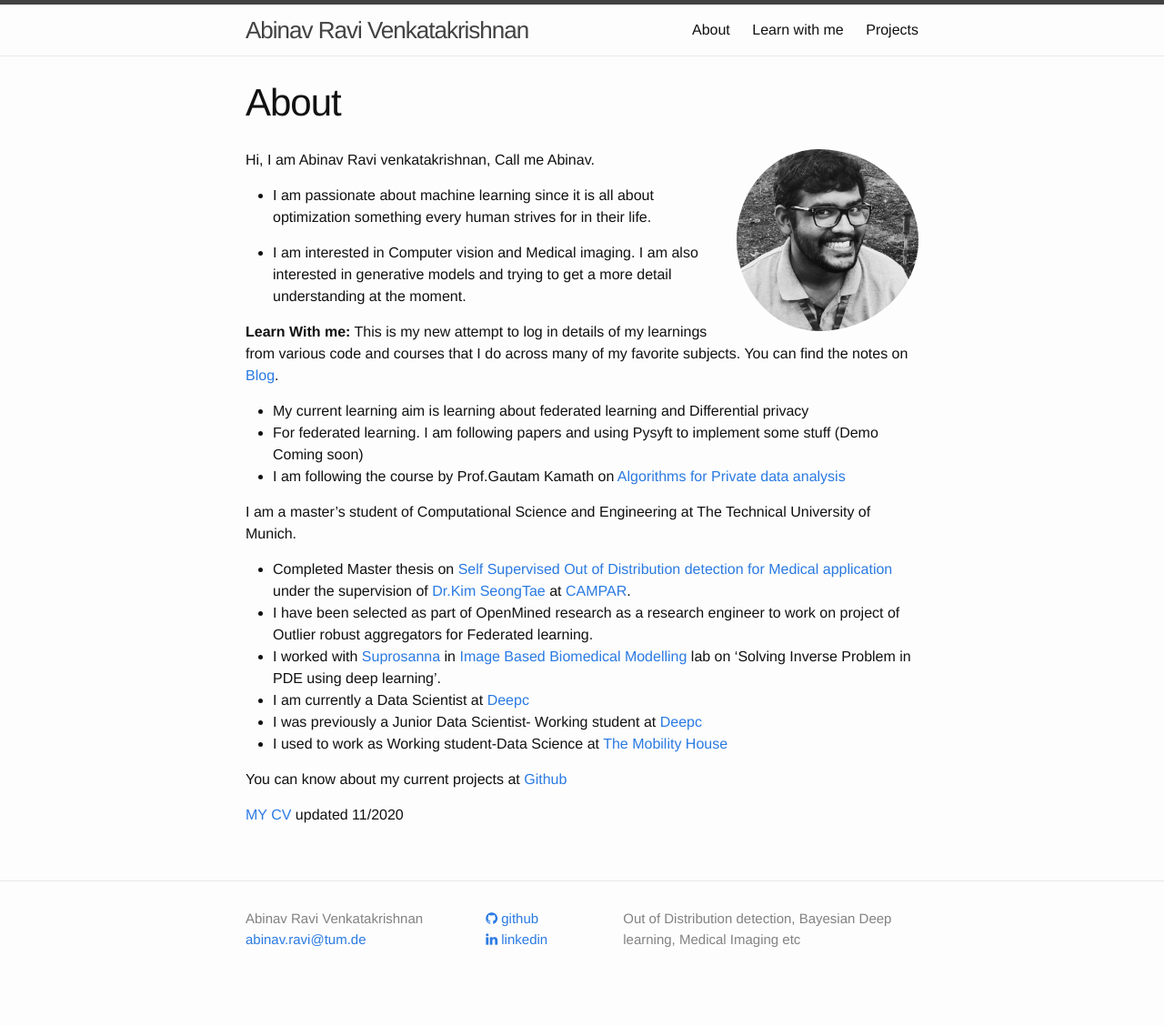
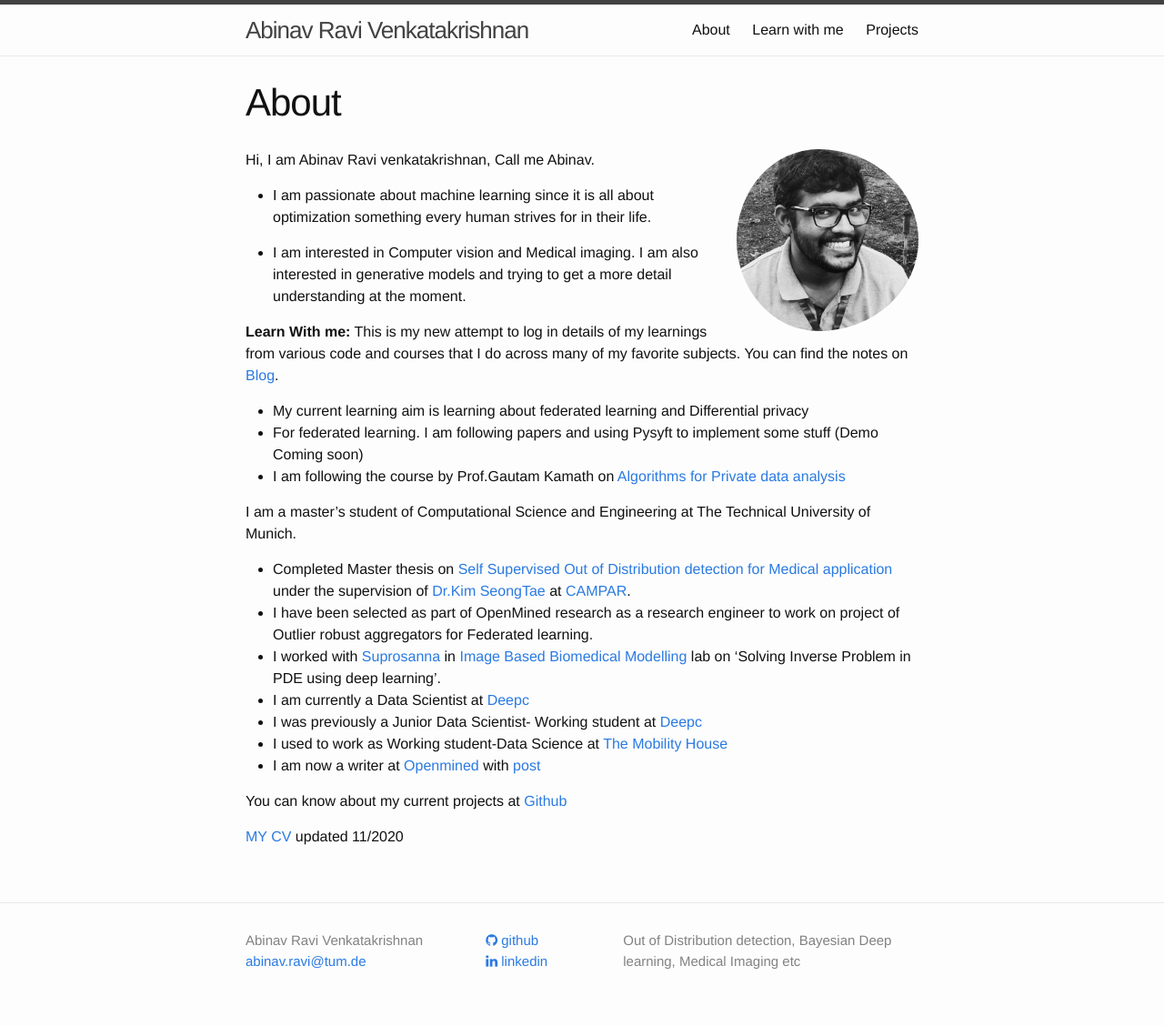
Before and after one commit to AbinavRavi/AbinavRavi.github.io, a Jekyll site: the page built from about.md, in a window 1280 px wide. Shown: the whole page at 91% size. Built offline with Jekyll 4.4.1, drawn with Linux system fonts in a browser that asks for light colours; nearby versions of some CDN libraries; before the commit the page ends 1104 px from its top, so only the background shows below that.

Commit message:
made changes to about.md

```diff
--- a/about.md
+++ b/about.md
@@ -26,6 +26,7 @@ I am a master's student of Computational Science and Engineering at The Technica
 * I am currently a Data Scientist at [Deepc](http://deepc.ai/)
 * I was previously a Junior Data Scientist- Working student at [Deepc](http://deepc.ai/)
 * I used to work as Working student-Data Science at [The Mobility House](https://www.mobilityhouse.com/int_en/)
+* I am now a writer at [Openmined](https://blog.openmined.org/) with [post](https://blog.openmined.org/conference-summary-end-to-end-privacy-preserving-deep-learning-on-multi-institutional-medical-imaging-data/)
 
 You can know about my current projects at [Github](https://github.com/AbinavRavi)
 
```
